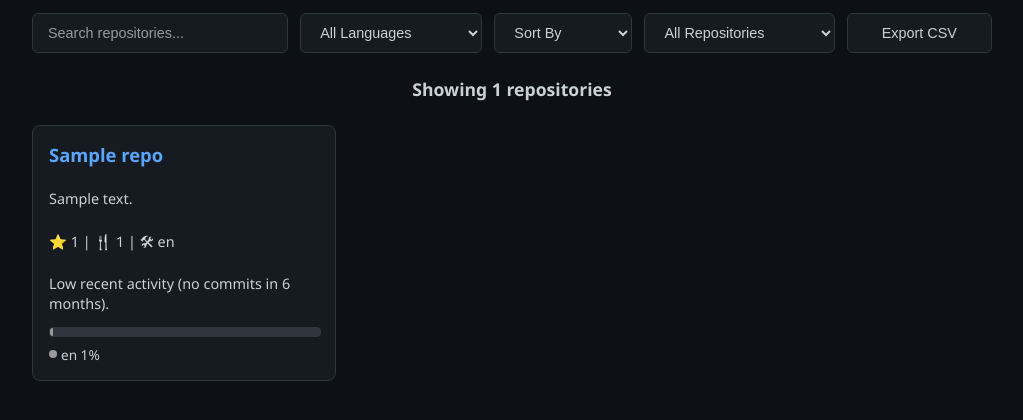
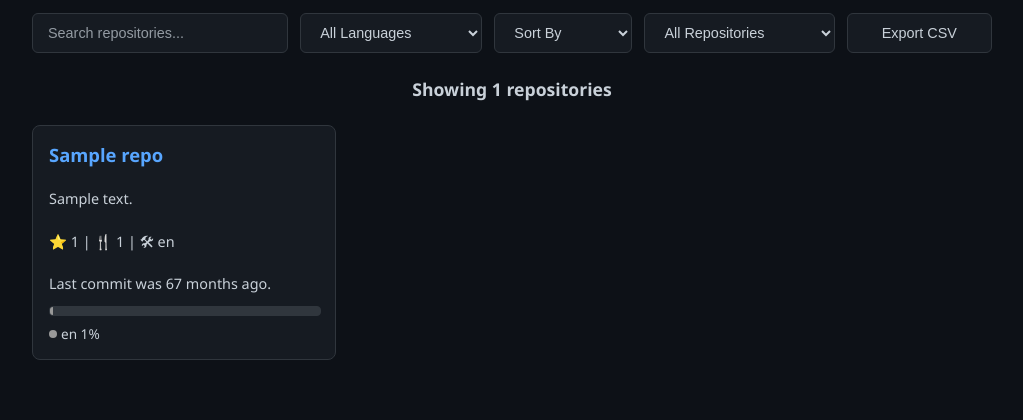
Before and after one commit to vishalmotirale/Gitly, a Flask app: template templates/dashboard.html in a window 1280 px wide. Shown: the part 266-686 px from the top of the page, without its empty margins (128-1151 px from the left). Run offline with Flask 3, Linux system fonts and the light colour scheme; the template is opened without the code that fills it: most values are stand-ins (such as "Sample title", 1, 10 or a date in 2020); parts of the project's set-up code (start-up, migrations or seed data) failed here and were passed over.

Commit message:
last update

```diff
--- a/templates/dashboard.html
+++ b/templates/dashboard.html
@@ -476,10 +476,9 @@
                         let message = '';
                         if (diffDays <= 30) {
                             message = `This repo has frequent commits (last commit ${diffDays} days ago).`;
-                        } else if (diffDays > 180) { // 6 months is approx 180 days
-                            message = 'Low recent activity (no commits in 6 months).';
-                        } else {
-                            message = `Last updated: ${lastUpdateDate.toLocaleDateString()}`;
+                        } else { // For any update older than 30 days
+                            const diffMonths = Math.floor(diffDays / 30);
+                            message = `Last commit was ${diffMonths} month${diffMonths > 1 ? 's' : ''} ago.`;
                         }
                         activityElement.textContent = message;
                     }
```
